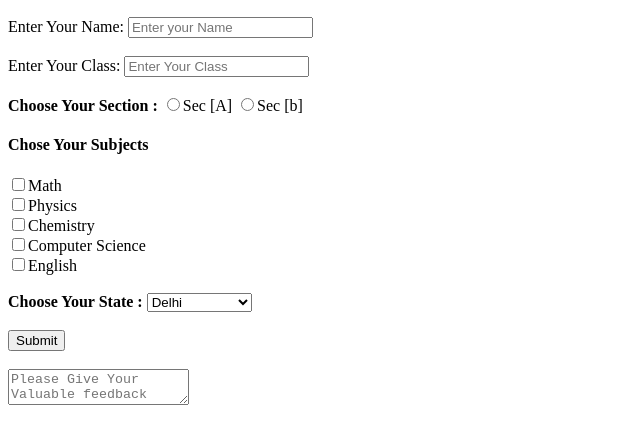
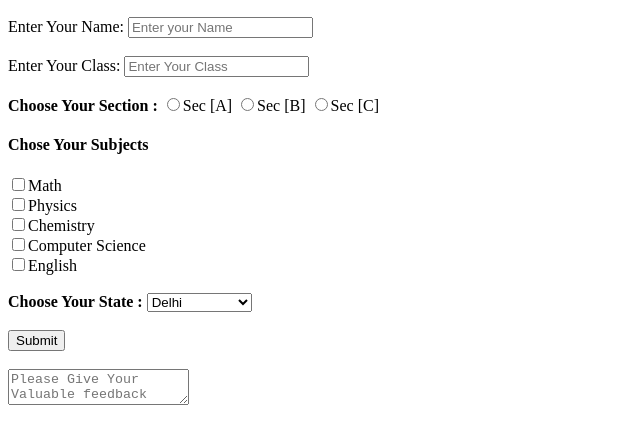
Before and after one commit to Sahayanshumank/Registration-Form, a plain HTML site: page index.html in a window 1280 px wide. Shown: the part 50-494 px from the top of the page, without its empty margins (0-640 px from the left). Drawn offline with Linux system fonts and the light colour scheme.

Commit message:
Added Section C

```diff
--- a/index.html
+++ b/index.html
@@ -20,7 +20,10 @@
             <input type="radio"value="class"name="class"id="id2">Sec [A]
         </label>
         <label for="id3">
-            <input type="radio"value="class"name="class"id="id3">Sec [b]
+            <input type="radio"value="class"name="class"id="id3">Sec [B]
+        </label>
+        <label for="id4">
+            <input type="radio"value="class"name="class"id="id4">Sec [C]
         </label>
         <br>
         <h4>Chose Your Subjects</h4>
```
